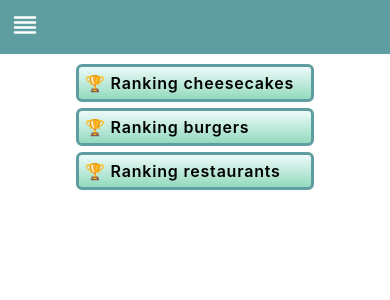
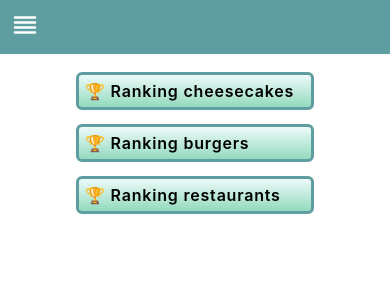
Before and after one commit to javirro/food-ranking-ui, a React (Create React App) app: page / in a window 390 px wide. Shown: the top 300 px of the page. Built offline with nearby package versions, Linux system fonts and the light colour scheme; no server answers.

Commit message:
Fix some styles in mobile

```diff
--- a/src/Styles/global.css
+++ b/src/Styles/global.css
@@ -51,6 +51,10 @@
         margin-bottom: 0px;
         margin-left: 0px;
     }
+    .links {
+        margin-top: 8px;
+        padding: 5px;
+    }
 }
 
 @media (max-width: 600px) {
--- a/src/Styles/modal.css
+++ b/src/Styles/modal.css
@@ -2,7 +2,7 @@
     display: flex;
     justify-content: center;
     align-items: center;
-    position: absolute;
+    position: fixed;
     top: 0;
     left: 0;
     z-index: 100;
```
